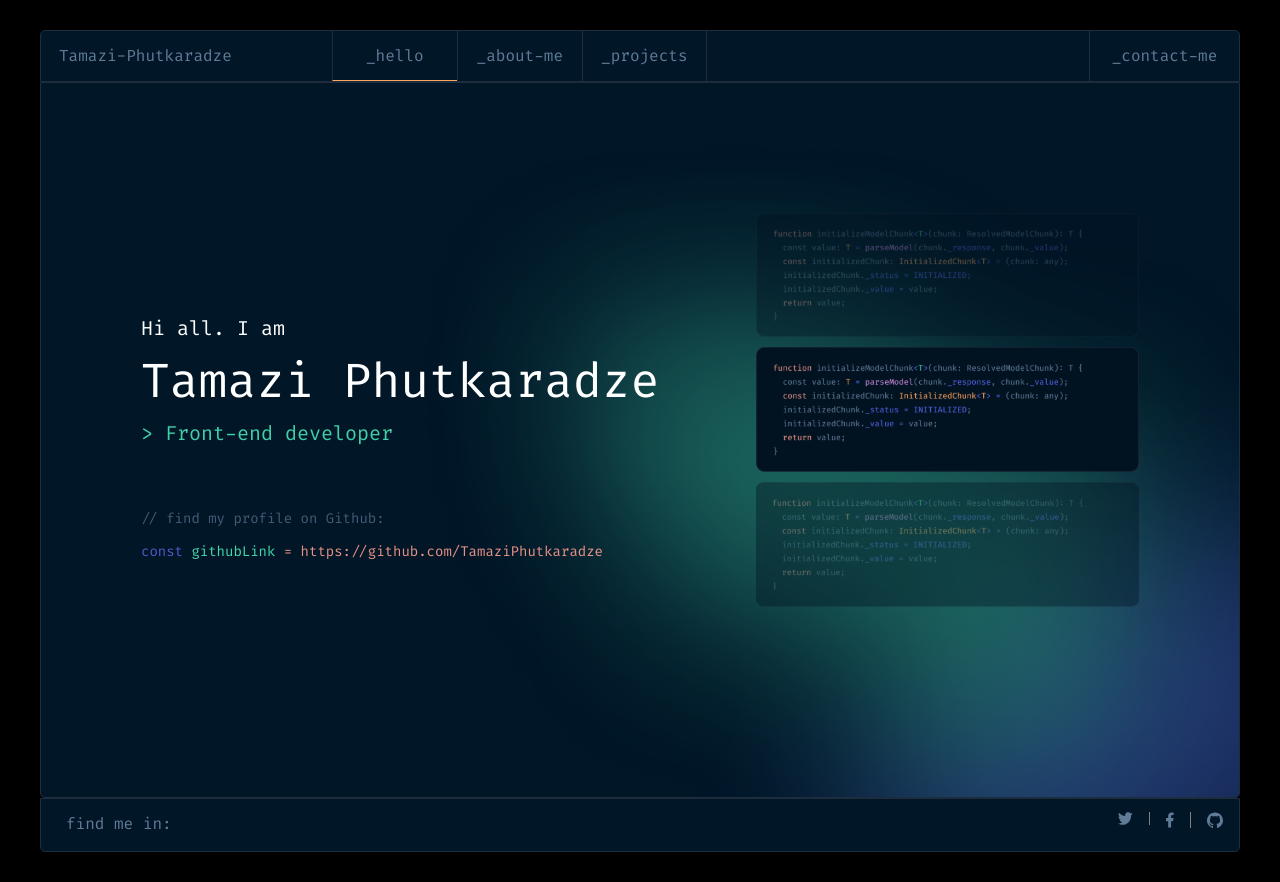
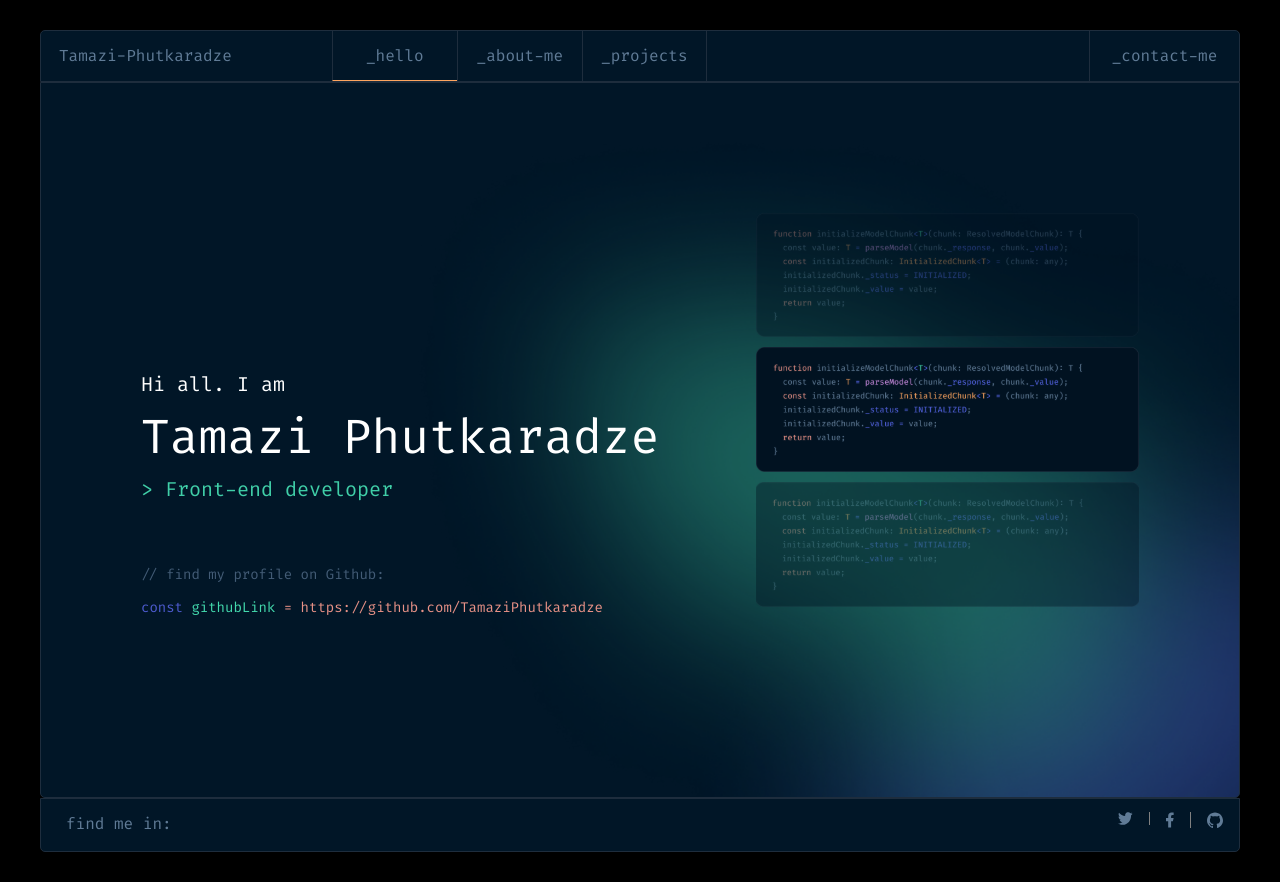
Before and after one commit to TamaziPhutkaradze/my-portfolio, a React (Vite) app: page / in a window 1280 px wide. Built offline with nearby package versions, Linux system fonts and the light colour scheme.

Commit message:
Add: animation

```diff
--- a/src/components/Contact.tsx
+++ b/src/components/Contact.tsx
@@ -63,10 +63,9 @@ export default function Contact(props: { windowWidth: number }) {
     "Nov",
     "Dec",
   ];
-  console.log(weekDay);
   const currentMonth = monthNames[month];
   const currentWeekDay = WeekDaysNames[weekDay];
-  console.log(currentMonth, "თვე", currentWeekDay, "დღე");
+
 
   return (
     <Wrapper
--- a/src/components/Footer.tsx
+++ b/src/components/Footer.tsx
@@ -5,12 +5,35 @@ import GithubIcon from "../assets/githubIcon.svg";
 import { motion } from "framer-motion";
 
 export default function Footer() {
+  const footerVariants = {
+    initial: {
+      opacity: 0,
+      x: "-100%",
+    },
+    in: {
+      opacity: 1,
+      x: "0%",
+    },
+    out: {
+      opacity: 0,
+      x: "50%",
+    },
+  };
+  const transition = {
+    type: "spring",
+    duration: 5,
+  };
   return (
     <FooterDiv>
       <Box
         as={motion.div}
-        transition={{ duration: 2 }}
-        animate={{ opacity: 1 }}
+        // transition={{ duration: 2 }}
+        // animate={{ opacity: 1 }}
+        initial="initial"
+        animate="in"
+        exit="out"
+        variants={footerVariants}
+        transition={transition}
       >
         <div>
           <FooterP>find me in:</FooterP>
--- a/src/components/Header.tsx
+++ b/src/components/Header.tsx
@@ -21,13 +21,34 @@ export default function Navbar(props: { windowWidth: number }) {
     }
     setLastLocation(location);
   }, [location]);
+  const variants = {
+    initial: {
+      opacity: 0,
+      x: "-100%",
+    },
+    in: {
+      opacity: 1,
+      x: "0%",
+    },
+    out: {
+      opacity: 0,
+      x: "50%",
+    },
+  };
+  const pageTransition = {
+    type: "spring",
+    duration: 5,
+  };
+
   return (
-    <Main
-      as={motion.div}
-      transition={{ duration: 2 }}
-      animate={{ paddingLeft: 27 }}
-    >
-      <PagesTitle>
+    <Main>
+      <PagesTitle
+        initial="initial"
+        animate="in"
+        exit="out"
+        variants={variants}
+        transition={pageTransition}
+      >
         <NameDiv>
           <p>Tamazi-Phutkaradze</p>
         </NameDiv>
@@ -85,11 +106,12 @@ export default function Navbar(props: { windowWidth: number }) {
   );
 }
 const Main = styled.div`
+  overflow: hidden;
   background-color: rgb(1, 22, 39);
   border: 1px solid rgb(30, 45, 61);
   border-top-left-radius: 5px;
   border-top-right-radius: 5px;
-  padding: 17px 18px 18px 0px;
+  padding: 17px 18px 18px;
   display: flex;
   justify-content: space-between;
   @media screen and (min-width: 1280px) {
@@ -144,7 +166,7 @@ const HelloPage = styled.div<{ location: string }>`
     props.location === "/" ? "1px solid #FEA55F" : ""};
   justify-content: center;
 `;
-const PagesTitle = styled.div`
+const PagesTitle = styled(motion.div)`
   display: flex;
   align-items: center;
 `;
--- a/src/components/Hello.tsx
+++ b/src/components/Hello.tsx
@@ -1,5 +1,5 @@
 import styled from "styled-components";
-import { motion } from "framer-motion";
+import { animate, motion } from "framer-motion";
 import CodeImg2 from "../assets/DesktopImgs/mainPageImg-2.svg";
 import CodeImg3 from "../assets/DesktopImgs/mainPageImg-3.svg";
 import CodeImg4 from "../assets/DesktopImgs/mainPageImg-4.svg";
@@ -7,6 +7,57 @@ import bgImg from "../assets/DesktopImgs/bg-color-desktop.png";
 
 export default function Hello(props: { windowWidth: number }) {
   console.log(props.windowWidth);
+  const textDivVariants = {
+    initial: {
+      opacity: 0,
+      x: "-100%",
+    },
+    in: {
+      opacity: 1,
+      x: "0%",
+    },
+    out: {
+      opacity: 0,
+      x: "50%",
+    },
+  };
+  const mobileVariants = {
+    initial: { opacity: 0, x: "100%" },
+    in: { opacity: 1, x: "0%" },
+    out: { opacity: 0, x: "50%" },
+  };
+
+  const desktopVariants = {
+    initial: { opacity: 0, x: 100 },
+    in: { opacity: 1, x: 0 },
+    out: { opacity: 0, x: 50 },
+  };
+
+  const combinedAnimate = {
+    opacity: 1,
+    paddingTop: props.windowWidth > 1280 ? 0 : 96,
+    x: props.windowWidth > 1280 ? desktopVariants.in.x : mobileVariants.in.x,
+  };
+  //Images animation
+  const variantsForImages = {
+    initial: {
+      opacity: 0,
+      x: "100%",
+    },
+    in: {
+      opacity: 1,
+      x: "0%",
+    },
+    out: {
+      opacity: 0,
+      x: "50%",
+    },
+  };
+    const pageTransition = {
+      type: "spring",
+      duration: 5,
+    };
+
   return (
     <>
       <Main
@@ -16,17 +67,24 @@ export default function Hello(props: { windowWidth: number }) {
         <ForDesktopVersion>
           <TextDiv
             as={motion.div}
-            transition={{ duration: 2 }}
-            animate={{
-              paddingTop: props.windowWidth < 1280 ? 96 : 0,
-              opacity: 1,
-            }}
+            initial="initial"
+            animate={combinedAnimate}
+            exit="out"
+            variants={textDivVariants}
+            transition={pageTransition}
           >
             <Hi>Hi all. I am</Hi>
             <Name>Tamazi Phutkaradze</Name>
             <Role> &gt; Front-end developer</Role>
           </TextDiv>
-          <Github>
+          <Github
+            as={motion.div}
+            initial="initial"
+            animate="in"
+            exit="out"
+            variants={textDivVariants}
+            transition={pageTransition}
+          >
             <Find>// find my profile on Github:</Find>
             <GithubLink>
               <span style={{ color: "#4D5BCE" }}>const</span>{" "}
@@ -43,11 +101,11 @@ export default function Hello(props: { windowWidth: number }) {
         </ForDesktopVersion>
         <CodeImgs
           as={motion.div}
-          transition={{ duration: 2 }}
-          animate={{
-            paddingTop: 0,
-            opacity: 1,
-          }}
+          initial="initial"
+          animate="in"
+          exit="out"
+          variants={variantsForImages}
+          transition={pageTransition}
         >
           <img src={CodeImg2} />
           <img src={CodeImg3} />
@@ -134,7 +192,7 @@ const ForDesktopVersion = styled.div`
   @media screen and (min-width: 1280px) {
     justify-content: stretch;
     gap: 60px;
-    padding-top: 100px;
+    padding-top: 60px;
   }
 `;
 const CodeImgs = styled.div`
```
